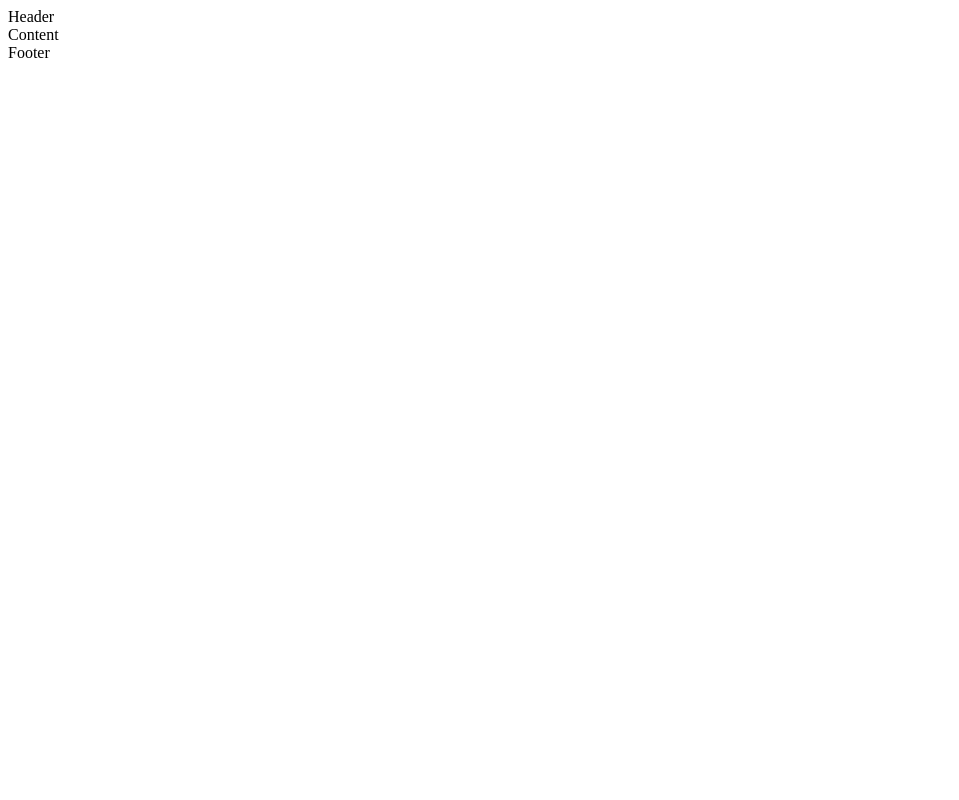
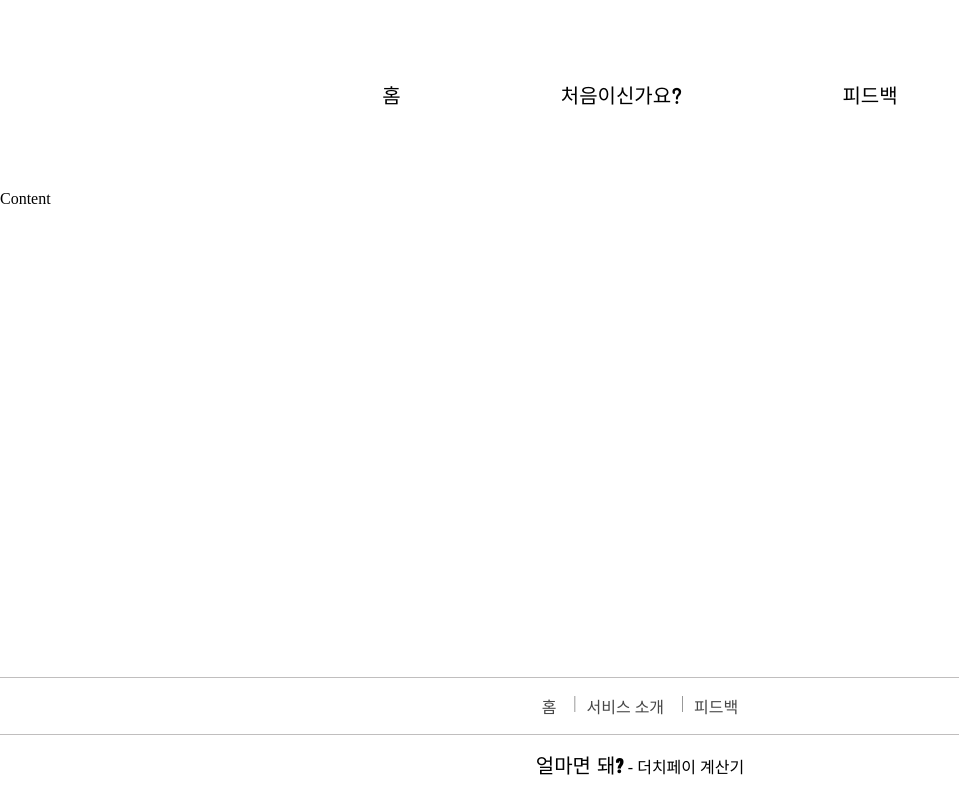
Before and after one commit to Ms-You/howmuch-web, a Vue app: page / in a window 1280 px wide. Shown: the whole page, without its empty margins (0-959 px from the left). Built offline with nearby package versions, Linux system fonts and the light colour scheme.

Commit message:
design: 레이아웃 디자인

```diff
--- a/index.html
+++ b/index.html
@@ -4,6 +4,12 @@
     <meta charset="UTF-8" />
     <meta name="viewport" content="width=device-width, initial-scale=1.0" />
     <title>얼마면 돼?</title>
+    <link rel="stylesheet" href="/src/assets/style.css">
+    <!-- 폰트 -->
+    <link rel="preconnect" href="https://fonts.googleapis.com">
+    <link rel="preconnect" href="https://fonts.gstatic.com" crossorigin>
+    <link href="https://fonts.googleapis.com/css2?family=Jua&display=swap" rel="stylesheet">
+    <link href="https://fonts.googleapis.com/css2?family=Black+Han+Sans&family=Jua&display=swap" rel="stylesheet">
   </head>
   <body>
     <div id="app"></div>
--- a/src/App.vue
+++ b/src/App.vue
@@ -1,7 +1,11 @@
 <template>
-  <Header />
-  <RouterView />
-  <Footer />
+  <div class="app">
+    <Header />
+    <div class="content">
+      <RouterView />
+    </div>
+    <Footer />
+  </div>
 </template>
 
 <script>
@@ -19,5 +23,13 @@ import { RouterView } from 'vue-router'
 </script>
 
 <style scoped>
+.app {
+  display: flex;
+  flex-direction: column;
+  min-height: 100vh;
+}
 
+.content {
+  flex: 1;
+}
 </style>
--- /dev/null
+++ b/src/assets/footer.css
@@ -0,0 +1,69 @@
+.footer {
+  color: black;
+  margin-top: 20px;
+  padding: 20px 0;
+  text-align: center;
+}
+
+.links {
+  list-style: none;
+  padding: 0;
+  display: flex;
+  justify-content: center;
+}
+
+.links li {
+  margin: 0 15px;
+  position: relative;
+}
+
+.links li::after {
+  content: '|';
+  position: absolute;
+  color: gray;
+  justify-content: center;
+  right: -20px;
+}
+
+.links li:last-child::after {
+  content: '';
+}
+
+.links li a {
+  color: rgb(71, 71, 71);
+  text-decoration: none;
+}
+
+.footer-line {
+  border-top: 1px solid rgb(192, 190, 190);
+}
+
+.footer-bottom {
+  margin-top: 15px;
+}
+
+@media (max-width: 768px) {
+  .footer-content {
+    flex-direction: column;
+    align-items: center;
+  }
+
+  .links {
+    flex-direction: column;
+  }
+
+  .links li {
+    margin: 5px 0;
+  }
+
+  .links li::after {
+    content: '';
+  }
+}
+
+.title {
+  font-family: "Black Han Sans", sans-serif;
+  font-style: normal;
+  font-size: 20px;
+  font-weight: 400;
+}
--- /dev/null
+++ b/src/assets/style.css
@@ -0,0 +1,5 @@
+html, body {
+  margin: 0;
+  padding: 0;
+  height: 100%;
+}
--- a/src/layouts/Footer.vue
+++ b/src/layouts/Footer.vue
@@ -1,7 +1,17 @@
 <template>
-  <div>
-    Footer
-  </div>
+  <nav class="footer">
+    <div class="footer-line"></div>
+    <ul class="links">
+      <li><a href="#">홈</a></li>
+      <li><a href="#">서비스 소개</a></li>
+      <li><a href="#">피드백</a></li>
+    </ul>
+    <div class="footer-line"></div>
+    <div class="footer-bottom">
+      <span class="title">얼마면 돼?</span>
+      <span> - 더치페이 계산기</span>
+    </div>
+  </nav>
 </template>
 
 <script>
@@ -18,5 +28,5 @@
 </script>
 
 <style scoped>
-
+  @import '../assets/footer.css';
 </style>
--- a/src/layouts/Header.vue
+++ b/src/layouts/Header.vue
@@ -1,6 +1,10 @@
 <template>
-  <div>
-    Header
+  <div class="container">
+    <div class="item">
+      <router-link to="/" class="home">홈</router-link>
+    </div>
+    <div class="item">처음이신가요?</div>
+    <div class="item">피드백</div>
   </div>
 </template>
 
@@ -18,5 +22,22 @@
 </script>
 
 <style scoped>
+.container {
+  font-family: "Jua", sans-serif;
+  font-style: normal;
+  display: flex;
+  flex-direction: row;
+  justify-content: center;
+  align-items: center;
+}
 
+.item {
+  margin: 5rem;
+  font-size: 20px;
+}
+
+.home {
+  color: black;
+  text-decoration: none;
+}
 </style>
```
